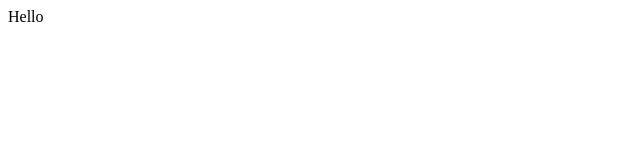
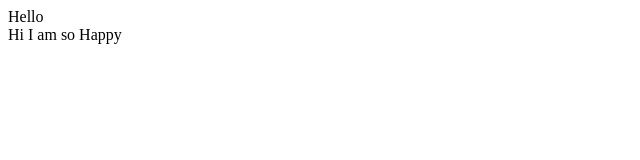
Before and after one commit to YahyaHosseini172/CV-Page, a plain HTML site: page index.html in a window 1280 px wide. Shown: the whole page, without its empty margins (0-640 px from the left). Drawn offline with Linux system fonts and the light colour scheme.

Commit message:
New change
Some new changes

```diff
--- a/index.html
+++ b/index.html
@@ -1 +1,4 @@
 <div>Hello</div>
+
+
+<div>Hi I am so Happy</div>
```
